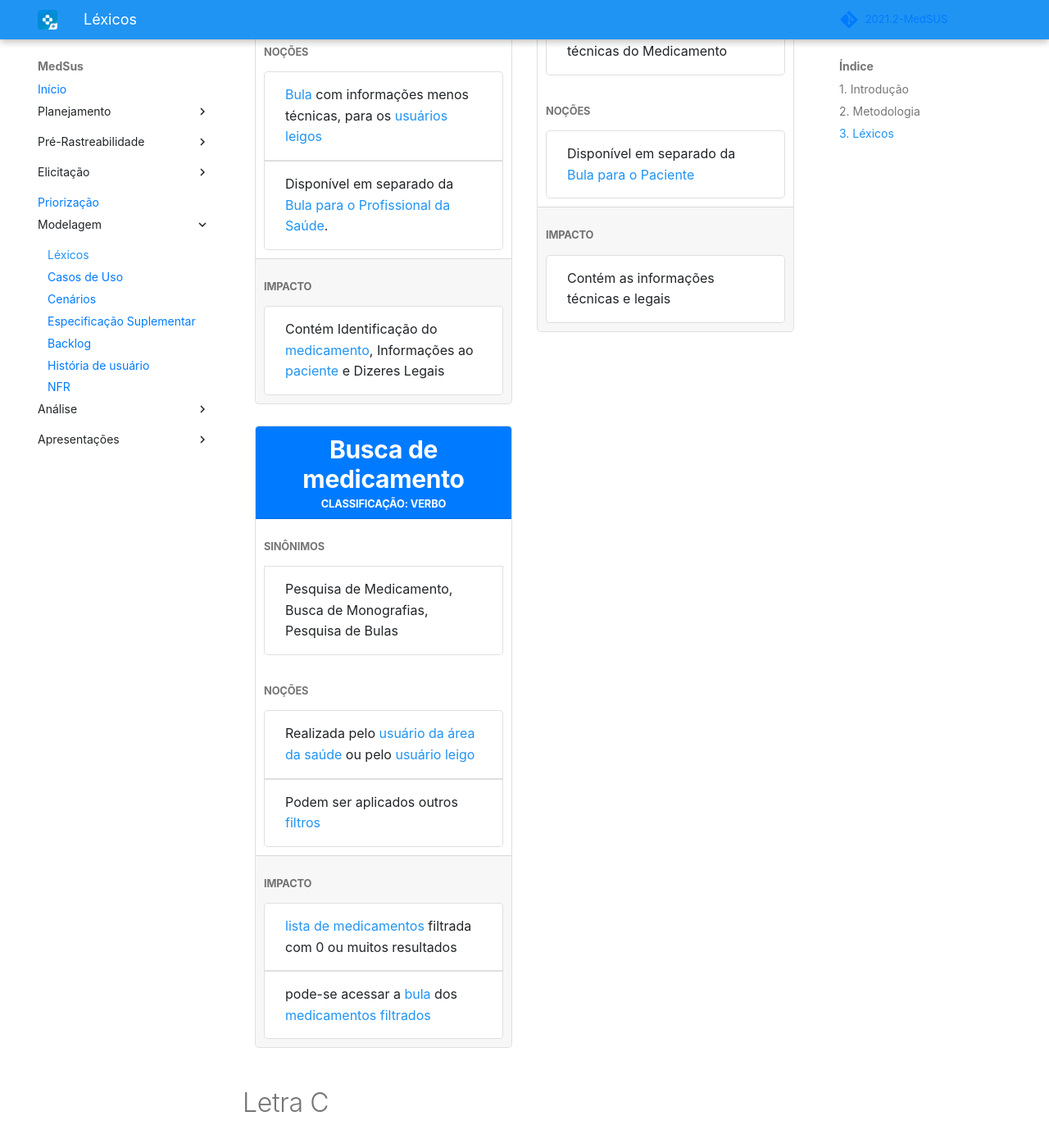
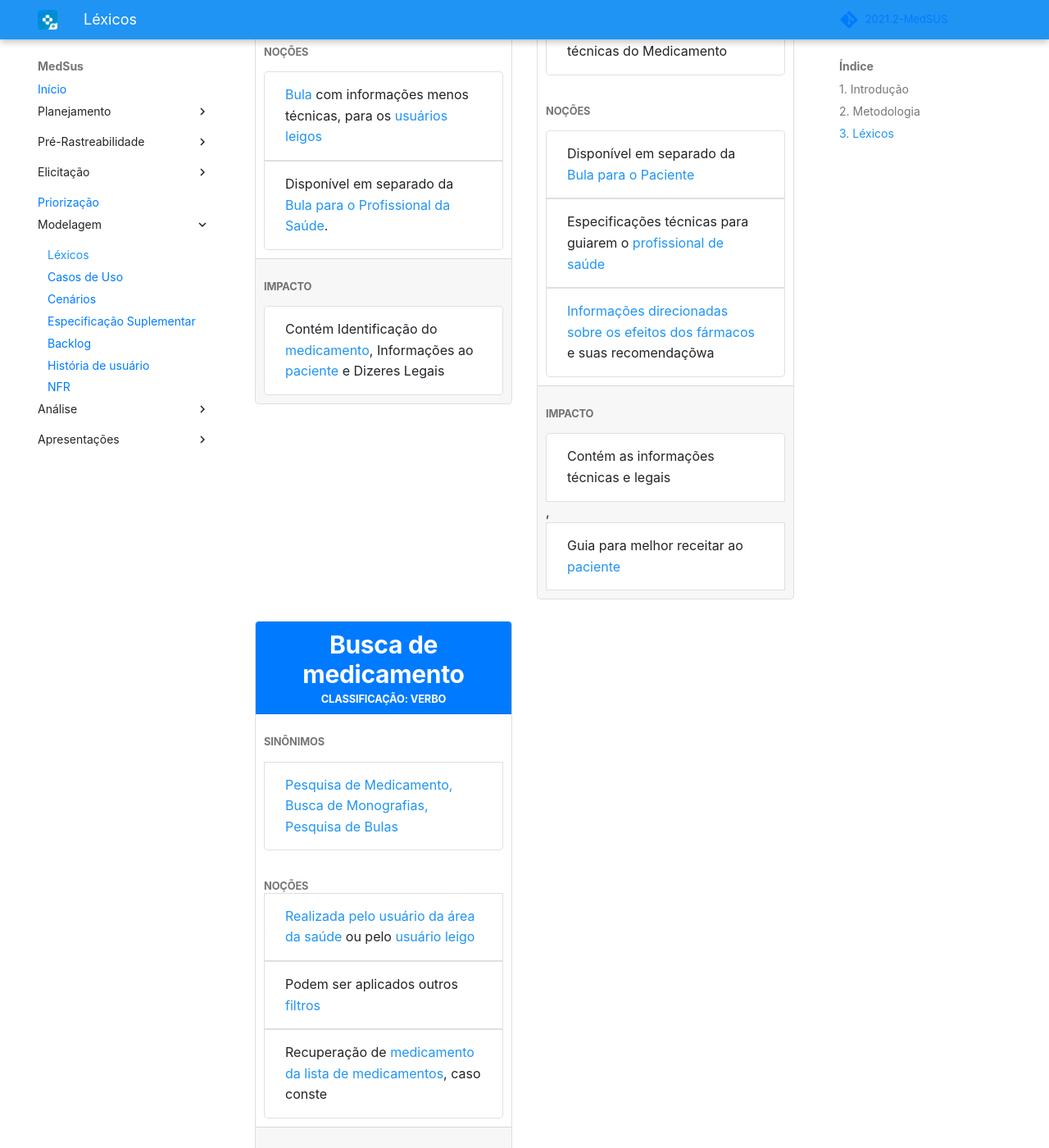
Before and after one commit to Requisitos-de-Software/2021.2-MedSUS, an MkDocs documentation site: the page built from docs/modeling/lexicos.md, in a window 1280 px wide and 1400 px high, scrolled down 3578 px. Shown: the whole window at 82% size. Built offline with MkDocs 1.6.1 and Material for MkDocs 9.7.7, drawn with Linux system fonts in a browser that asks for light colours; some web fonts are replaced; comment, search, counter and statistics services are not loaded; some of the changed text lies outside the part shown.

Commit message:
FIX - Busca, bula, lista - Léxicos

```diff
--- a/docs/modeling/lexicos.md
+++ b/docs/modeling/lexicos.md
@@ -233,12 +233,15 @@
                     <ul class="m-0 list-group">
                         <li class="m-0 list-group-item">Disponível em separado da <a href="#bula-paciente">Bula para o
                                 Paciente</a></li>
+                        <li class="m-0 list-group-item">Especificações técnicas para guiarem o <a href="#medico">profissional de saúde</li>
+                        <li class="m-0 list-group-item">Informações direcionadas sobre os efeitos dos <a href="#medicamentos">fármacos</a> e suas recomendaçõwa</li>
                     </ul>
                 </div>
                 <div class="card-footer p-2">
                     <h5 class="card-text">Impacto</h5>
                     <ul class="m-0 list-group">
-                        <li class="m-0 list-group-item">Contém as informações técnicas e legais</li>
+                        <li class="m-0 list-group-item">Contém as informações técnicas e legais</li>,
+                        <li class="m-0 list-group-item">Guia para melhor receitar ao <a href="#paciente">paciente</li>
                     </ul>
                 </div>
             </div>
@@ -263,6 +266,7 @@
                                 usuário da área da saúde</a> ou pelo <a href="#usuario-leigo">usuário leigo</a>
                         </li>
                         <li class="m-0 list-group-item">Podem ser aplicados outros <a href="#filtro">filtros</a></li>
+                        <li class="m-0 list-group-item">Recuperação de <a href="#medicamentos">medicamento da <a href="#lista-medicamentos">lista de medicamentos</a>, caso conste</li>
                     </ul>
                 </div>
                 <div class="card-footer p-2">
@@ -401,6 +405,7 @@
                     <ul class="m-0 list-group">
                         <li class="m-0 list-group-item">Constantes na <a href="#rename">Relação Nacional de Medicamentos
                                 Essenciais (Rename)</a></li>
+                        <li class="m-0 list-group-item">Lista disponível na aplicação para <a href="#busca-medicamento">consulta</a> de <a href="#medicamentos">medicações</a></li>
                     </ul>
                 </div>
                 <div class="card-footer p-2">
```
